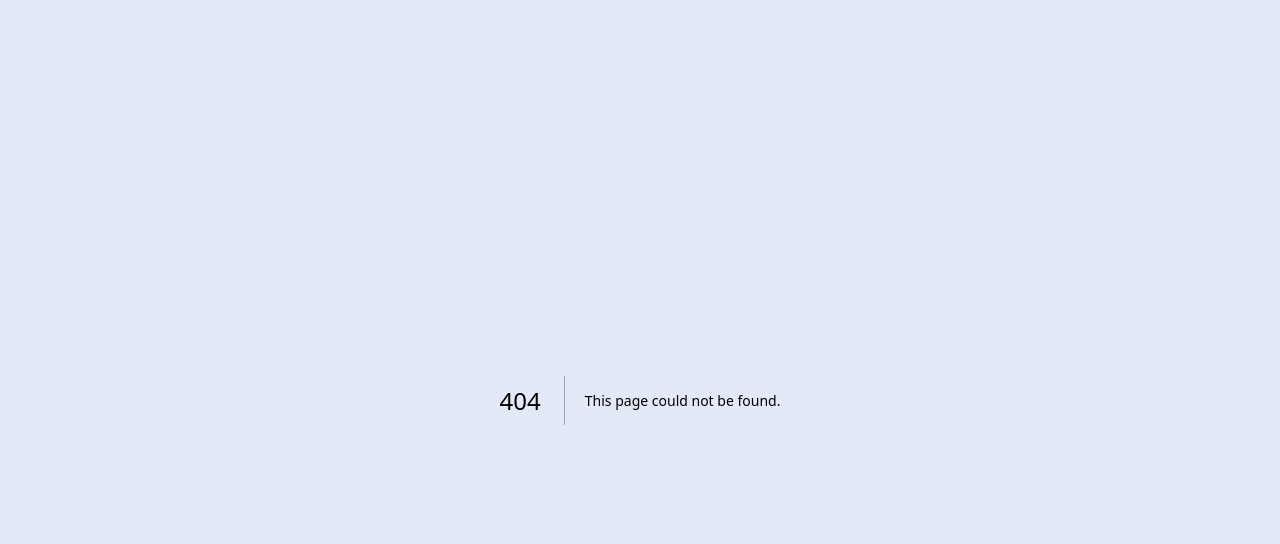
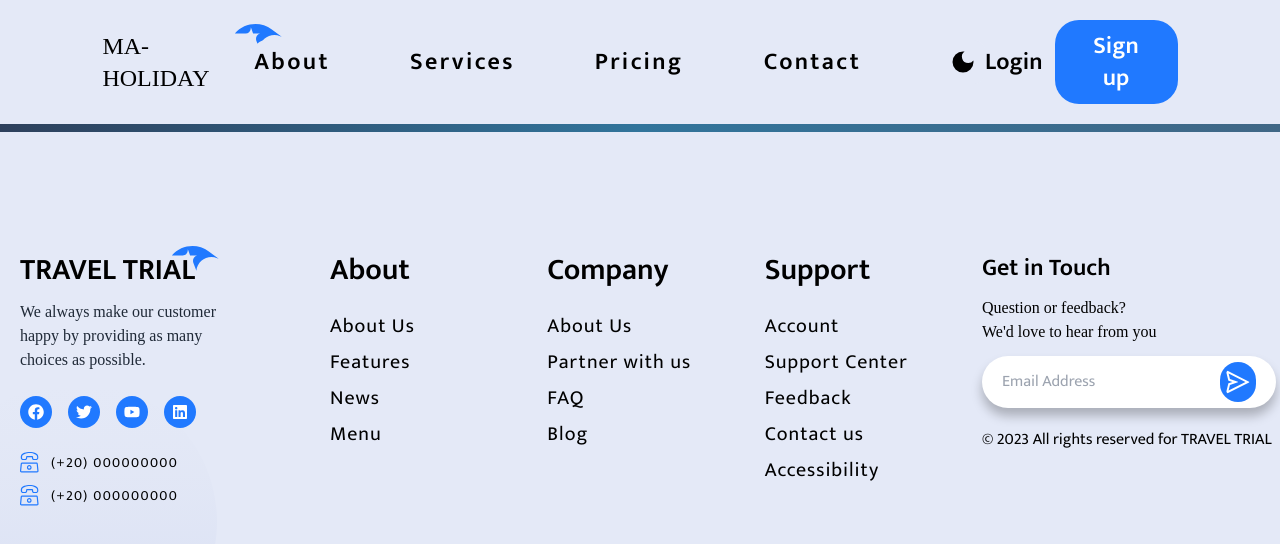
Before and after one commit to ZY1YOGI/tourist-travel, a Next.js app: page /about-us in a window 1280 px wide. Before the commit this address had no page. Shown: the top 544 px of the page. Built offline with nearby package versions, Linux system fonts and the light colour scheme; a web font is replaced by a local one.

Commit message:
add about us page

```diff
--- /dev/null
+++ b/app/about-us/page.tsx
@@ -0,0 +1,21 @@
+import type { Metadata } from 'next'
+import { Footer } from '@/components';
+import Navbar from '@/components/header/Navbar';
+
+export const metadata: Metadata = {
+  title: 'Marsa Alam Holiday - About US',
+  description: 'About US Marsa Alam Holiday',
+}
+
+
+export default function ContactUs() {
+  return (
+    <>
+      <Navbar />
+
+
+
+      <Footer />
+    </>
+  )
+}
```
